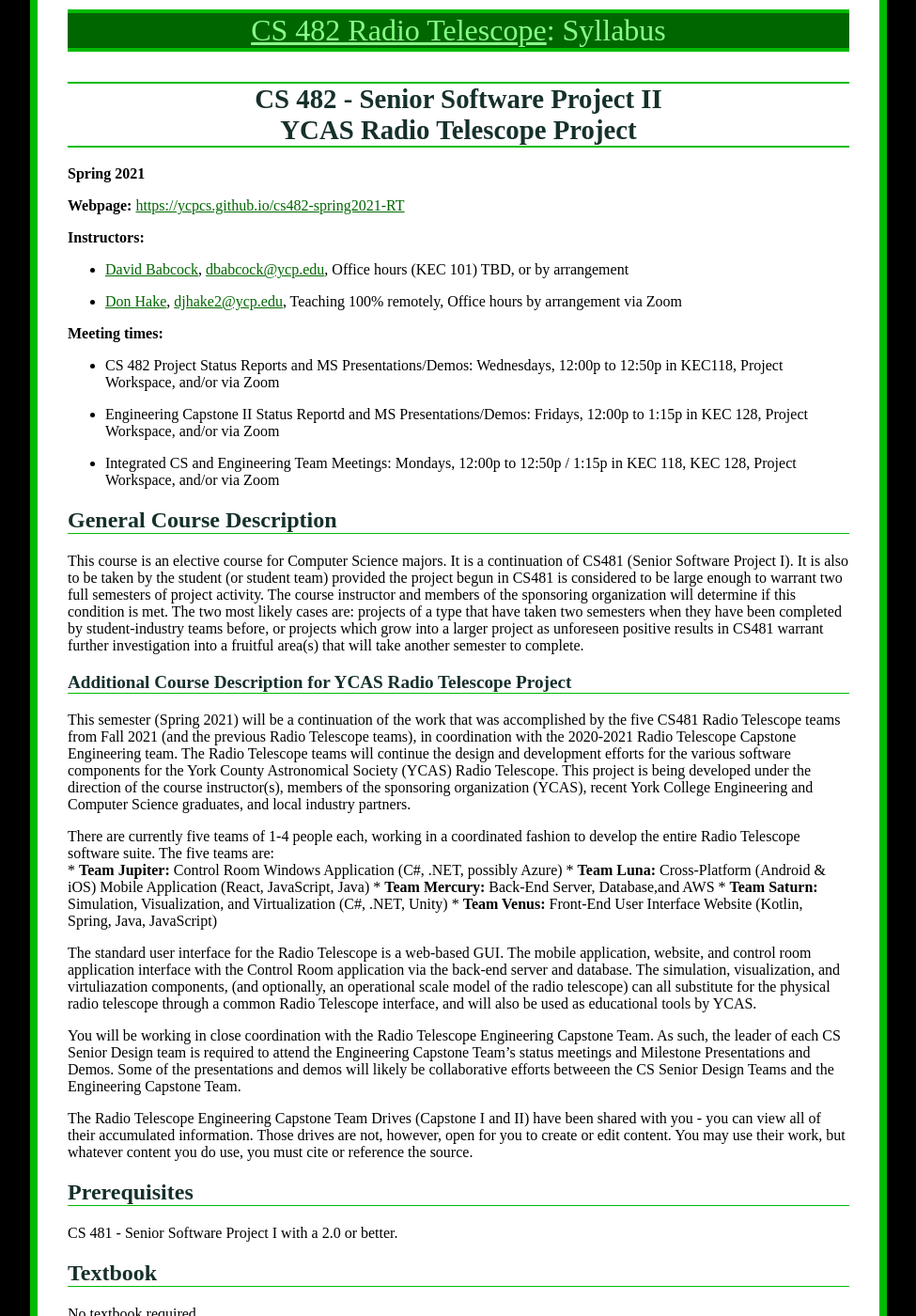
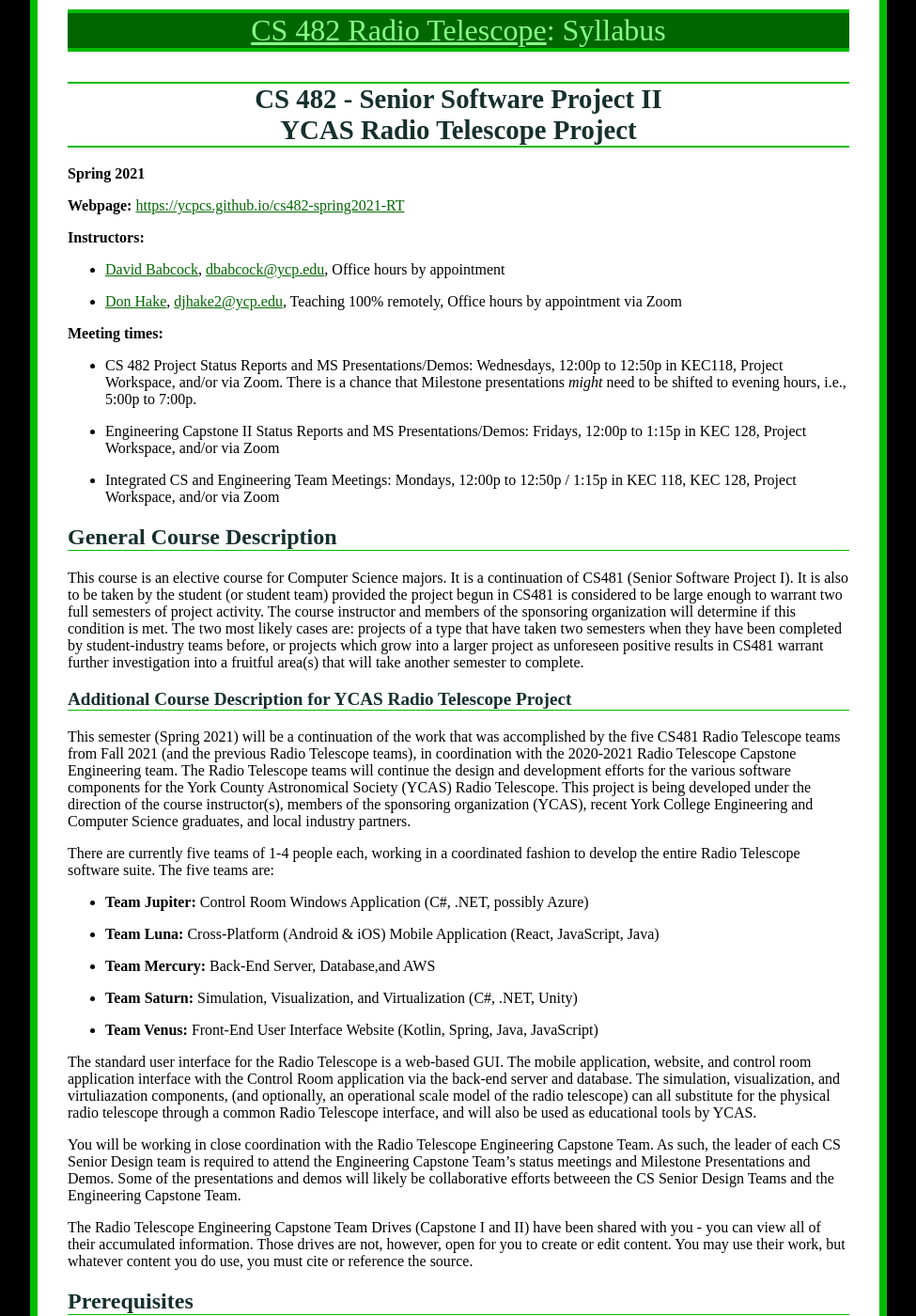
Before and after one commit to ycpcs/cs482-spring2021-RT, a Jekyll site: the page built from syllabus.md, in a window 1280 px wide and 1400 px high. Shown: the whole window at 94% size, without its empty margins (152-1127 px from the left). Built offline with Jekyll 4.4.1, drawn with Linux system fonts in a browser that asks for light colours.

Commit message:
syllabus and index edits

```diff
--- a/syllabus.md
+++ b/syllabus.md
@@ -12,15 +12,15 @@ CS 482 - Senior Software Project II<br>YCAS Radio Telescope Project
 
 **Instructors:**
 
-- [David Babcock](http://faculty.ycp.edu/~dbabcock), <dbabcock@ycp.edu>, Office hours (KEC 101) TBD, or by arrangement
+- [David Babcock](http://faculty.ycp.edu/~dbabcock), <dbabcock@ycp.edu>, Office hours by appointment
 
-- [Don Hake](http://faculty.ycp.edu/~djhake2/), <djhake2@ycp.edu>, Teaching 100% remotely, Office hours by arrangement via Zoom
+- [Don Hake](http://faculty.ycp.edu/~djhake2/), <djhake2@ycp.edu>, Teaching 100% remotely, Office hours by appointment via Zoom
 
 **Meeting times:**
 
-* CS 482 Project Status Reports and MS Presentations/Demos: Wednesdays, 12:00p to 12:50p in KEC118, Project Workspace, and/or via Zoom
+* CS 482 Project Status Reports and MS Presentations/Demos: Wednesdays, 12:00p to 12:50p in KEC118, Project Workspace, and/or via Zoom.  There is a chance that Milestone presentations *might* need to be shifted to evening hours, i.e., 5:00p to 7:00p.
 
-* Engineering Capstone II Status Reportd and MS Presentations/Demos: Fridays, 12:00p to 1:15p in KEC 128, Project Workspace, and/or via Zoom
+* Engineering Capstone II Status Reports and MS Presentations/Demos: Fridays, 12:00p to 1:15p in KEC 128, Project Workspace, and/or via Zoom
 
 * Integrated CS and Engineering Team Meetings: Mondays, 12:00p to 12:50p / 1:15p in KEC 118, KEC 128, Project Workspace, and/or via Zoom
 
@@ -33,12 +33,17 @@ This course is an elective course for Computer Science majors. It is a continuat
 
 This semester (Spring 2021) will be a continuation of the work that was accomplished by the five CS481 Radio Telescope teams from Fall 2021 (and the previous Radio Telescope teams), in coordination with the 2020-2021 Radio Telescope Capstone Engineering team.  The Radio Telescope teams will continue the design and development efforts for the various software components for the York County Astronomical Society (YCAS) Radio Telescope.  This project is being developed under the direction of the course instructor(s), members of the sponsoring organization (YCAS), recent York College Engineering and Computer Science graduates, and local industry partners.
 
-There are currently five teams of 1-4 people each, working in a coordinated fashion to develop the entire Radio Telescope software suite.  The five teams are:<br>
-	* **Team Jupiter:** Control Room Windows Application (C#, .NET, possibly Azure)
-	* **Team Luna:** Cross-Platform (Android & iOS) Mobile Application (React, JavaScript, Java)
-	* **Team Mercury:** Back-End Server, Database,and AWS
-	* **Team Saturn:** Simulation, Visualization, and Virtualization (C#, .NET, Unity)
-	* **Team Venus:** Front-End User Interface Website (Kotlin, Spring, Java, JavaScript)
+There are currently five teams of 1-4 people each, working in a coordinated fashion to develop the entire Radio Telescope software suite.  The five teams are:
+
+* **Team Jupiter:** Control Room Windows Application (C#, .NET, possibly Azure)
+
+* **Team Luna:** Cross-Platform (Android & iOS) Mobile Application (React, JavaScript, Java)
+
+* **Team Mercury:** Back-End Server, Database,and AWS
+
+* **Team Saturn:** Simulation, Visualization, and Virtualization (C#, .NET, Unity)
+
+* **Team Venus:** Front-End User Interface Website (Kotlin, Spring, Java, JavaScript)
 
 The standard user interface for the Radio Telescope is a web-based GUI.  The mobile application, website, and control room application interface with the Control Room application via the back-end server and database.  The simulation, visualization, and virtuliazation components, (and optionally, an operational scale model of the radio telescope) can all substitute for the physical radio telescope through a common Radio Telescope interface, and will also be used as educational tools by YCAS.
 
```
